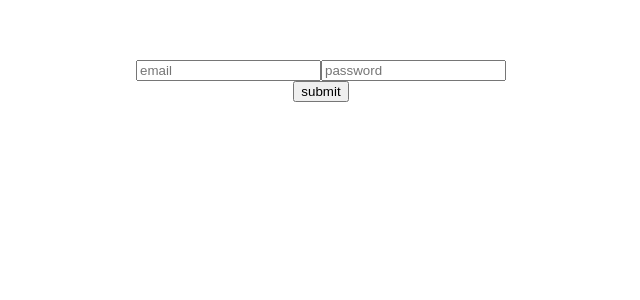
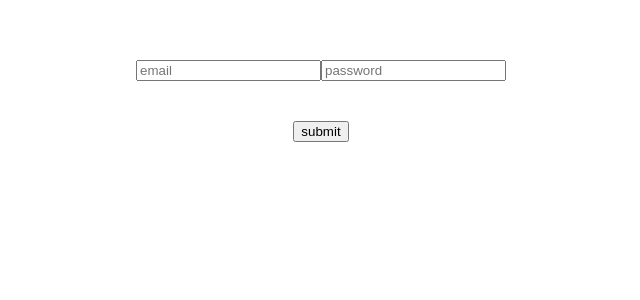
Before and after one commit to HlaingMinThan/VueRecaptcha, a Vue app: page / in a window 1280 px wide. Shown: the top 300 px of the page, without its empty margins (319-959 px from the left). Built offline with nearby package versions, Linux system fonts and the light colour scheme.

Commit message:
support box and invisble recaptcha

```diff
--- a/src/App.vue
+++ b/src/App.vue
@@ -1,9 +1,17 @@
 <template>
   <div id="app">
-    <form action="" @submit.prevent="submit">
+    <form
+      action=""
+      @submit.prevent="submit"
+      style="max-width: 600px; margin: auto"
+    >
       <input type="text" placeholder="email" v-model="email" />
       <input type="text" placeholder="password" v-model="password" />
-      <VueRecaptcha @callback="callback" ref="recaptcha" sitekey="6LfY2-YfAAAAAMohJHhdVnaE02hV0GnOd-QHGNVg"/>
+      <VueRecaptcha
+        @callback="callback"
+        ref="recaptcha"
+        sitekey="6LfY2-YfAAAAAMohJHhdVnaE02hV0GnOd-QHGNVg"
+      />
       <button type="submit">submit</button>
     </form>
   </div>
--- a/src/components/VueRecaptcha.vue
+++ b/src/components/VueRecaptcha.vue
@@ -1,5 +1,5 @@
 <template>
-  <div id="g-recaptcha" data-size="invisible" :data-sitekey="sitekey"></div>
+  <div id="g-recaptcha" :data-size="invisible ? 'invisible': false" :data-sitekey="sitekey" style="display:flex;justify-content: center;margin: 20px 0;"/>
 </template>
 
 <script>
@@ -8,6 +8,10 @@ export default {
     sitekey: {
       type: String,
       required: true,
+    },
+    invisible: {
+      type: Boolean,
+      default:false
     },
   },
   methods: {
```
Also changed, not shown: 2 other files (tests, documents, lock files or other folders).
